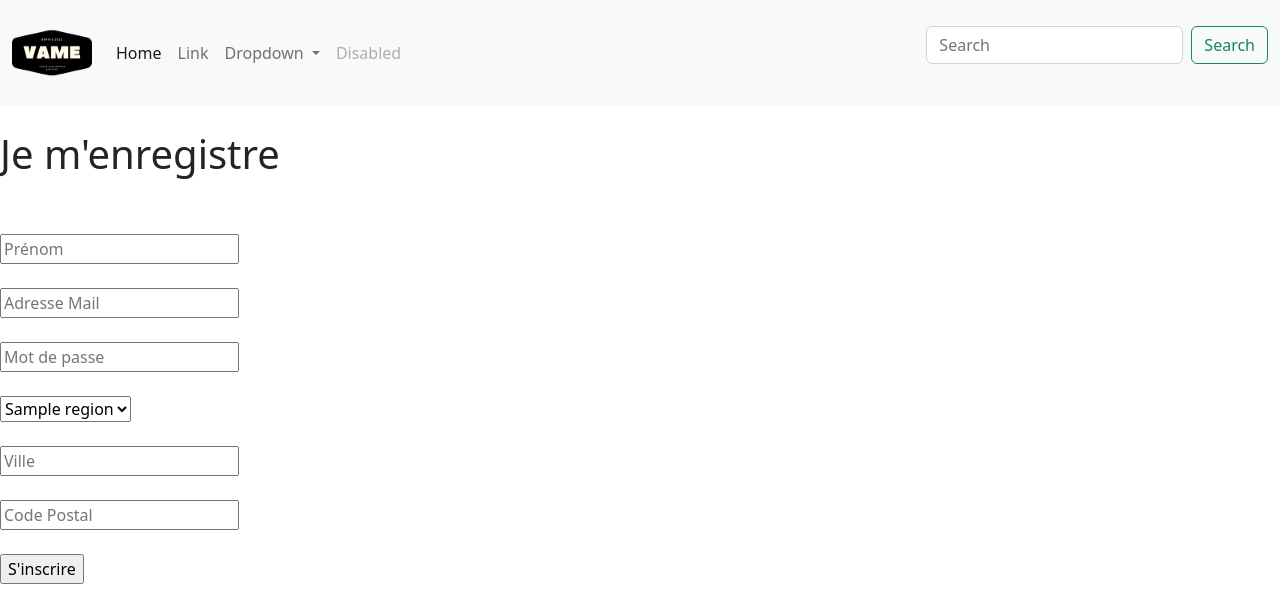
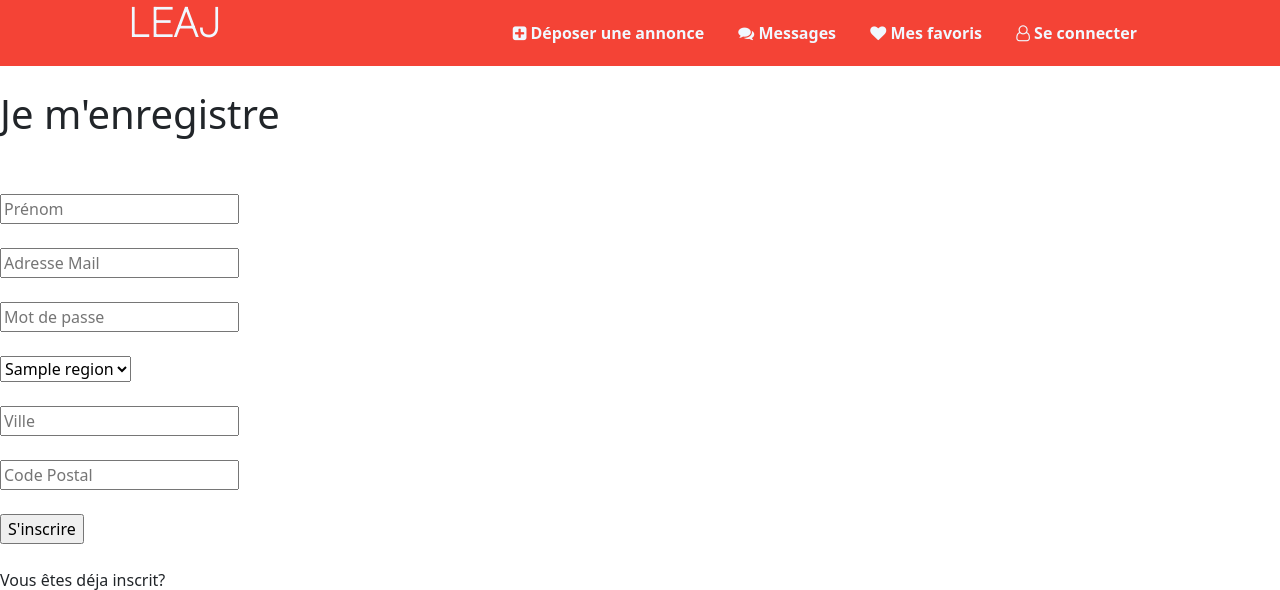
Before and after one commit to annlaur/lbc, a PHP site: page /inscription.php in a window 1280 px wide. Shown: the top 590 px of the page. Run offline with PHP 8.4, Linux system fonts and the light colour scheme; the visitor is signed in with stand-in values (Sample User, id 1); tables that the repository leaves empty or names only in its code hold one stand-in row (values such as "Sample post"); data that the repository does not hold is empty; some libraries are stand-ins or nearby versions.

Commit message:
Update header.php

```diff
--- a/header.php
+++ b/header.php
@@ -1,39 +1,30 @@
 <!--  JEANNE -->
-<header>
-<nav class="navbar navbar-expand-lg bg-light">
-  <div class="container-fluid">
-    <a class="navbar-brand" href="#"><img src="img_logo/vame5.png"></a>
-    <button class="navbar-toggler" type="button" data-bs-toggle="collapse" data-bs-target="#navbarSupportedContent" aria-controls="navbarSupportedContent" aria-expanded="false" aria-label="Toggle navigation">
-      <span class="navbar-toggler-icon"></span>
-    </button>
-    <div class="collapse navbar-collapse" id="navbarSupportedContent">
-      <ul class="navbar-nav me-auto mb-2 mb-lg-0">
-        <li class="nav-item">
-          <a class="nav-link active" aria-current="page" href="#">Home</a>
-        </li>
-        <li class="nav-item">
-          <a class="nav-link" href="#">Link</a>
-        </li>
-        <li class="nav-item dropdown">
-          <a class="nav-link dropdown-toggle" href="#" role="button" data-bs-toggle="dropdown" aria-expanded="false">
-            Dropdown
-          </a>
-          <ul class="dropdown-menu">
-            <li><a class="dropdown-item" href="#">Action</a></li>
-            <li><a class="dropdown-item" href="#">Another action</a></li>
-            <li><hr class="dropdown-divider"></li>
-            <li><a class="dropdown-item" href="#">Something else here</a></li>
-          </ul>
-        </li>
-        <li class="nav-item">
-          <a class="nav-link disabled">Disabled</a>
-        </li>
-      </ul>
-      <form class="d-flex" role="search">
-        <input class="form-control me-2" type="search" placeholder="Search" aria-label="Search">
-        <button class="btn btn-outline-success" type="submit">Search</button>
-      </form>
-    </div>
-  </div>
-</nav>
-</header>
+<!DOCTYPE html>
+<html lang="en">
+<head>
+    <meta charset="UTF-8">
+    <meta http-equiv="X-UA-Compatible" content="IE=edge">
+    <meta name="viewport" content="width=device-width, initial-scale=1.0">
+    <title>Document</title>
+    <link rel="stylesheet" href="style.css">
+    <link rel="stylesheet" href="font-awesome-4.7.0/css/font-awesome.min.css">
+
+</head>
+<body>
+    <header role="header">
+        <nav class="menu" role="navigation">
+            <div class="inner">
+                <div class="m-left">
+                    <h1 class="logo">LEAJ</h1>
+                </div>
+                <div class="m-right">
+                    <a href="#"class="m-link"><i class="fa fa-plus-square" aria-hidden="true"></i> Déposer une annonce</a>
+                    <a href="#"class="m-link"><i class="fa fa-comments" aria-hidden="true"></i> Messages</a>
+                    <a href="#"class="m-link"><i class="fa fa-heart" aria-hidden="true"></i> Mes favoris </a>
+                    <a href="#"class="m-link"><i class="fa fa-user-o" aria-hidden="true"></i> Se connecter</a>
+                </div>
+            </div>
+        </nav>
+    </header>
+</body>
+</html>
```
